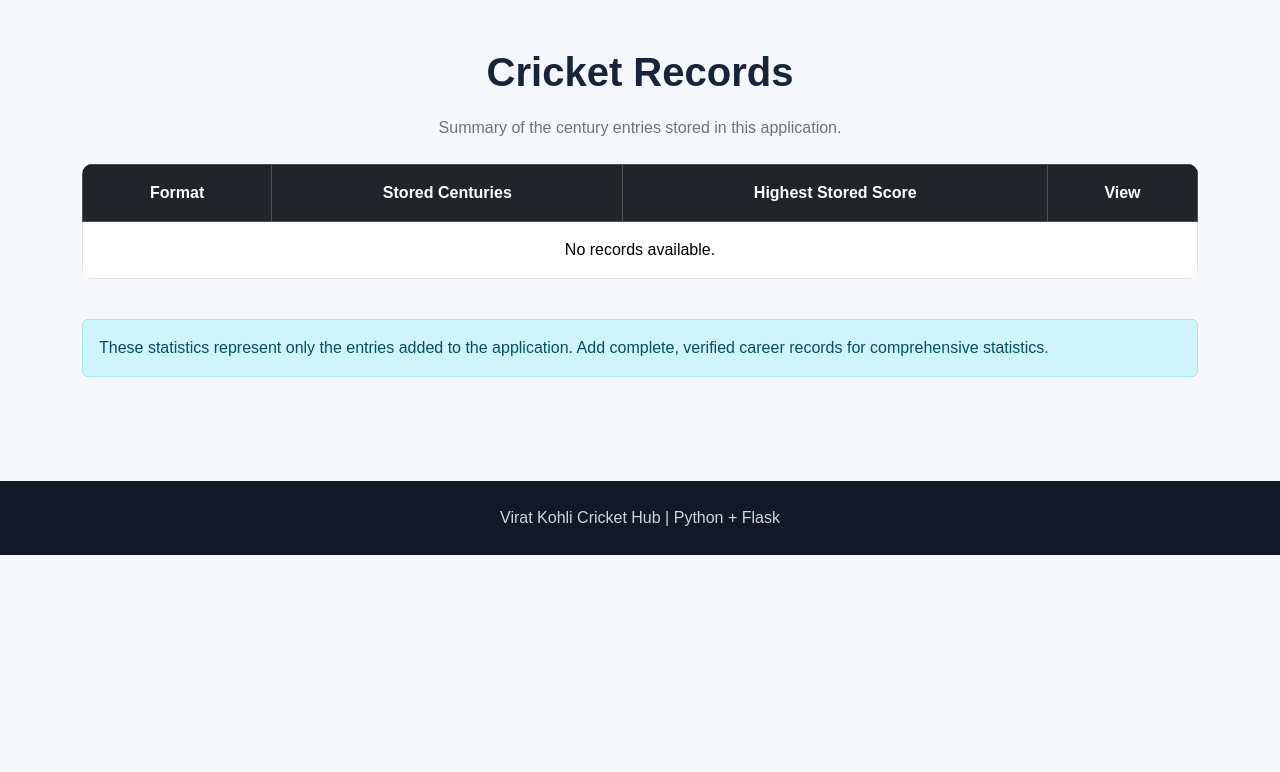
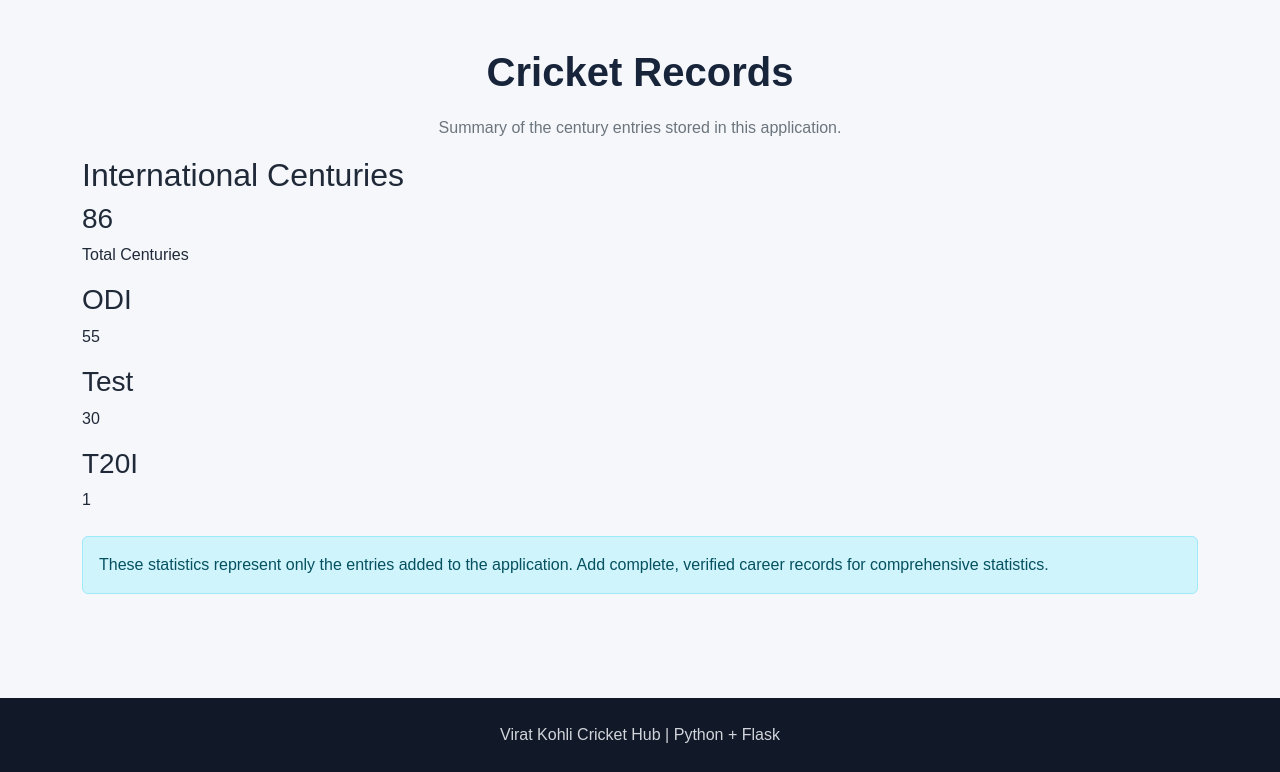
Before and after one commit to nanihemu/my-man-vk, a Flask app: page /records in a window 1280 px wide. Shown: the part 77-849 px from the top of the page. Before the commit the page ends 632 px from the top, so only its background shows below. Run offline with Flask 3, Linux system fonts and the light colour scheme.

Commit message:
Replace table with record cards for centuries display
Refactor records display to use record cards for each format instead of a table.

```diff
--- a/templates/records.html
+++ b/templates/records.html
@@ -16,66 +16,26 @@
     </p>
 
 
-    <div class="table-responsive mt-4">
+    <div class="record-card">
+    <h2>International Centuries</h2>
+    <h3>{{ centuries.total }}</h3>
+    <p>Total Centuries</p>
+</div>
 
-        <table class="table table-bordered
-                      table-hover text-center">
+<div class="record-card">
+    <h3>ODI</h3>
+    <p>{{ centuries.odi }}</p>
+</div>
 
-            <thead class="table-dark">
+<div class="record-card">
+    <h3>Test</h3>
+    <p>{{ centuries.test }}</p>
+</div>
 
-                <tr>
-                    <th>Format</th>
-                    <th>Stored Centuries</th>
-                    <th>Highest Stored Score</th>
-                    <th>View</th>
-                </tr>
-
-            </thead>
-
-
-            <tbody>
-
-                {% for record in records %}
-
-                <tr>
-
-                    <td>{{ record.format }}</td>
-
-                    <td>{{ record.centuries }}</td>
-
-                    <td>{{ record.highest_score }}</td>
-
-                    <td>
-                        <a
-                            href="{{ url_for(
-                            'centuries',
-                            format=record.format
-                            ) }}"
-                            class="btn btn-sm btn-primary">
-
-                            View Centuries
-
-                        </a>
-                    </td>
-
-                </tr>
-
-                {% else %}
-
-                <tr>
-                    <td colspan="4">
-                        No records available.
-                    </td>
-                </tr>
-
-                {% endfor %}
-
-            </tbody>
-
-        </table>
-
-    </div>
-
+<div class="record-card">
+    <h3>T20I</h3>
+    <p>{{ centuries.t20i }}</p>
+</div>
 
     <div class="alert alert-info mt-4">
 
```
